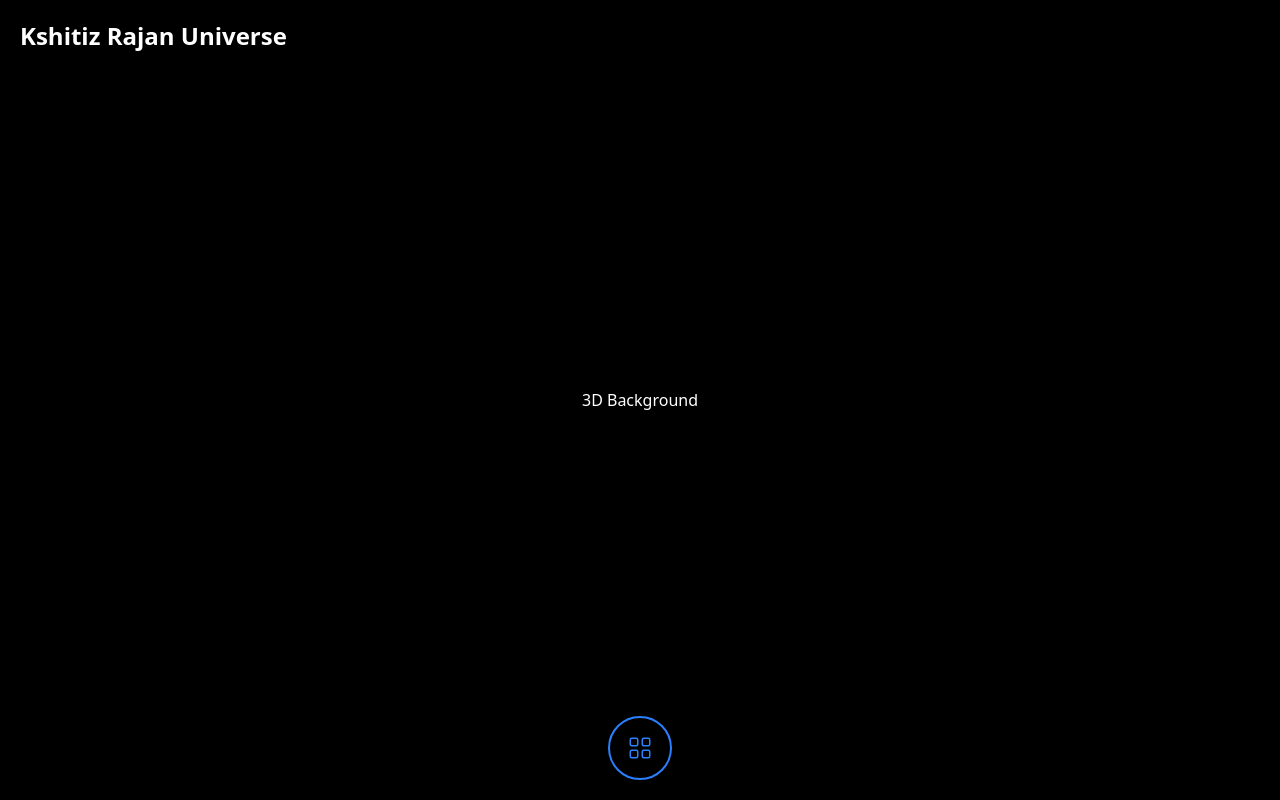
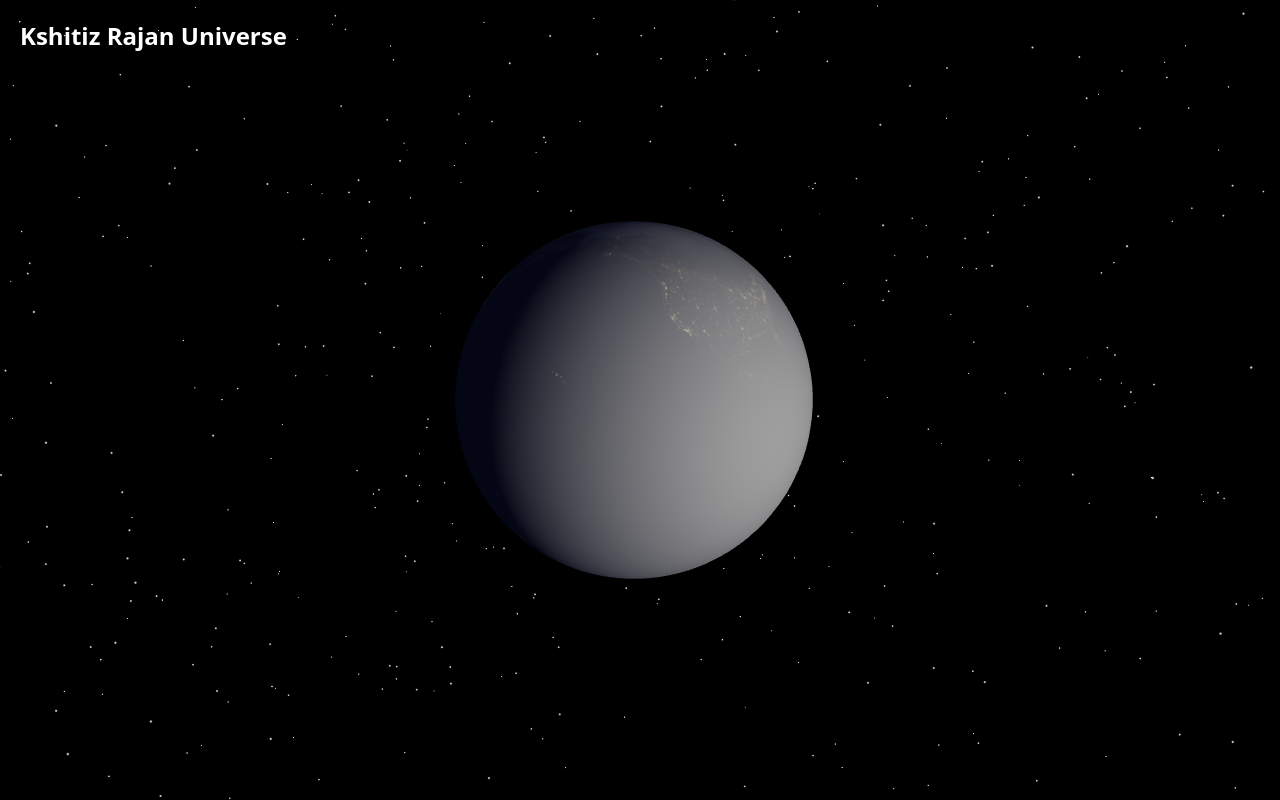
Before and after one commit to KshitizRajan7/Kshitiz-Rajan-Universe, a Next.js app: page / in a window 1280 px wide. Built offline with nearby package versions, Linux system fonts and the light colour scheme.

Commit message:
enabled only the solar system

```diff
--- a/src/app/page.js
+++ b/src/app/page.js
@@ -3,6 +3,7 @@ import { useState } from "react";
 import { BsGrid } from "react-icons/bs";
 import { FaGithub, FaLinkedin, FaYoutube, FaFacebook, FaInstagram } from "react-icons/fa";
 import { MdEmail } from "react-icons/md";
+import SpinningEarthScene from "./components/SpinningEarthScene";
 
 export default function Home() {
   const [open, setOpen] = useState(false);
@@ -10,17 +11,16 @@ export default function Home() {
   return (
     <div className="relative w-screen h-screen overflow-hidden bg-black flex justify-center items-center">
       {/* 3D Background placeholder */}
-      <div className="text-white absolute">
-        {/* <SpinningEarthScene /> */}
-        3D Background
-      </div>
+
+        <SpinningEarthScene />
+
 
       {/* Top content */}
       <h1 className="text-center font-bold text-white absolute top-5 left-5 pointer-events-none text-xl md:text-2xl">
         Kshitiz Rajan Universe
       </h1>
 
-      {/* Popover panel */}
+      {/* Popover panel
       <div
         className={`
           absolute
@@ -36,14 +36,14 @@ export default function Home() {
       >
         <div className="flex gap-4">
           {/* Admin Photo */}
-          <img
+          {/* <img
             src="/path-to-admin-photo.jpg"
             alt="Admin"
             className="w-32 h-32 rounded-full border-2 border-blue-500 object-cover absolute top-1 left-50"
-          />
+          /> */}
 
           {/* Welcome Text */}
-          <div className="space-y-1 text-center max-w-xl">
+          {/* <div className="space-y-1 text-center max-w-xl">
             <p className="text-lg font-semibold">
               Whats up people, Hello everyone, नमस्ते सबै जना लाई
             </p>
@@ -51,24 +51,24 @@ export default function Home() {
             <p className="text-sm">
               I am a Full Stack Developer, Video Editor, Content Creator, Moto Vlogger. Explore my projects, videos, blogs, and everything I create to share knowledge and fun!
             </p>
-          </div>
-        </div>
+          </div> */}
+        {/* </div> */}
 
         {/* Projects / Cards Section */}
-        <div className="mt-4 grid grid-cols-1 sm:grid-cols-2 md:grid-cols-3 justify-center items-center gap-4 w-full">
+        {/* <div className="mt-4 grid grid-cols-1 sm:grid-cols-2 md:grid-cols-3 justify-center items-center gap-4 w-full"> */}
           {/* My Projects */}
-          <div className="bg-white/20 backdrop-blur-md rounded-lg p-4 border border-blue-500 hover:scale-105 transition-transform cursor-pointer">
+          {/* <div className="bg-white/20 backdrop-blur-md rounded-lg p-4 border border-blue-500 hover:scale-105 transition-transform cursor-pointer">
             <img src="/path-to-project1.jpg" alt="Projects" className="w-full h-32 object-cover rounded-md mb-2" />
             <h3 className="text-white font-semibold">My Projects</h3>
             <p className="text-sm text-white/80">All the projects I worked on.</p>
-          </div>
+          </div> */}
 
           {/* My Skills */}
-          <div className="bg-white/20 backdrop-blur-md rounded-lg p-4 border border-blue-500 hover:scale-105 transition-transform cursor-pointer">
+          {/* <div className="bg-white/20 backdrop-blur-md rounded-lg p-4 border border-blue-500 hover:scale-105 transition-transform cursor-pointer">
             <img src="/path-to-project2.jpg" alt="skills" className="w-full h-32 object-cover rounded-md mb-2" />
             <h3 className="text-white font-semibold">My Skills</h3>
             <p className="text-sm text-white/80">This guy can work with these technologies.</p>
-          </div>
+          </div> */}
 
           {/* Blogs */}
           {/* <div className="bg-white/20 backdrop-blur-md rounded-lg p-4 border border-blue-500 hover:scale-105 transition-transform cursor-pointer">
@@ -76,10 +76,10 @@ export default function Home() {
             <h3 className="text-white font-semibold">Blogs</h3>
             <p className="text-sm text-white/80">My articles and tutorials.</p>
           </div>*/}
-        </div>
+        {/* // </div> */}
 
         {/* Social Links */}
-        <div className="mt-6 flex items-center gap-2">
+        {/* <div className="mt-6 flex items-center gap-2">
           <p className="text-white/80 text-center">You can reach out or check out what I create on:</p>
           <div className="flex gap-4 mt-2">
             <a href="https://github.com/YourUsername" target="_blank" className="bg-white/20 p-3 rounded-full hover:bg-blue-500 transition-colors">
@@ -102,10 +102,10 @@ export default function Home() {
             </a>
           </div>
         </div>
-      </div>
+      </div> */}
 
       {/* Menu button */}
-      <div className="absolute bottom-5 left-1/2 transform -translate-x-1/2">
+      {/* <div className="absolute bottom-5 left-1/2 transform -translate-x-1/2">
         <div
           className="flex items-center justify-center w-16 h-16 border-2 border-blue-500 text-blue-500 rounded-full
                      transition-all duration-300 hover:shadow-[0_0_15px_#ffffff] hover:scale-105 cursor-pointer"
@@ -113,7 +113,7 @@ export default function Home() {
         >
           <BsGrid size={24} />
         </div>
-      </div>
-    </div>
+      </div> */}
+    // </div>
   );
 }
```
